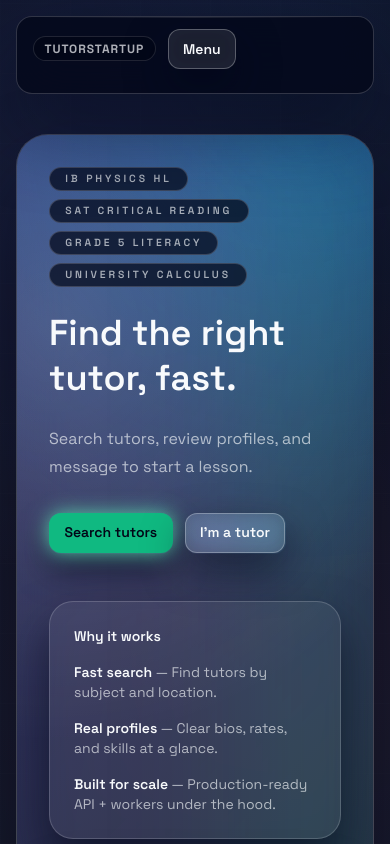
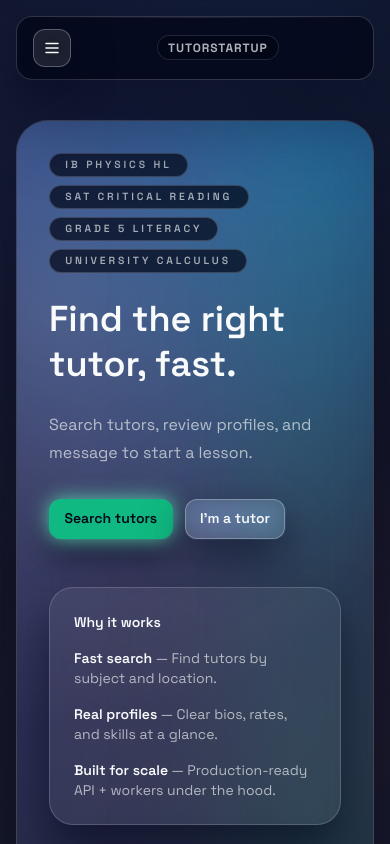
Before and after one commit to tise-genene/tutorstartup, a Next.js app in the folder apps/web/: page / in a window 390 px wide. Shown: the top 844 px of the page. Built offline with nearby package versions, Linux system fonts and the light colour scheme; no server answers; a web font is replaced by a local one.

Commit message:
chore(web): refine mobile drawer

```diff
--- a/apps/web/src/app/_components/AppHeader.tsx
+++ b/apps/web/src/app/_components/AppHeader.tsx
@@ -69,11 +69,53 @@ function GlobeIcon() {
   );
 }
 
+function MenuIcon() {
+  return (
+    <svg
+      aria-hidden="true"
+      viewBox="0 0 24 24"
+      width="18"
+      height="18"
+      fill="none"
+      stroke="currentColor"
+      strokeWidth="2"
+      strokeLinecap="round"
+      strokeLinejoin="round"
+    >
+      <path d="M4 6h16" />
+      <path d="M4 12h16" />
+      <path d="M4 18h16" />
+    </svg>
+  );
+}
+
+function CloseIcon() {
+  return (
+    <svg
+      aria-hidden="true"
+      viewBox="0 0 24 24"
+      width="18"
+      height="18"
+      fill="none"
+      stroke="currentColor"
+      strokeWidth="2"
+      strokeLinecap="round"
+      strokeLinejoin="round"
+    >
+      <path d="M18 6 6 18" />
+      <path d="m6 6 12 12" />
+    </svg>
+  );
+}
+
 export function AppHeader() {
   const { auth, logout } = useAuth();
   const { locale, setLocale, t } = useI18n();
   const { theme, toggleTheme } = useTheme();
   const [mobileOpen, setMobileOpen] = useState(false);
+
+  const toggleMobile = () => setMobileOpen((prev) => !prev);
+  const closeMobile = () => setMobileOpen(false);
 
   return (
     <header className="sticky top-0 z-50 px-4 pt-4 md:px-8">
@@ -86,7 +128,7 @@ export function AppHeader() {
       </a>
       <div className="mx-auto max-w-6xl">
         <div
-          className="relative overflow-hidden rounded-2xl border px-4 py-3 backdrop-blur-xl md:px-6"
+          className="relative overflow-visible rounded-2xl border px-4 py-3 backdrop-blur-xl md:px-6"
           style={{
             borderColor: "var(--divider)",
             background:
@@ -98,26 +140,31 @@ export function AppHeader() {
             className="pointer-events-none absolute inset-x-6 top-0 h-px bg-gradient-to-r from-transparent via-white/30 to-transparent"
             style={{ opacity: theme === "light" ? 0.18 : 0.35 }}
           />
-          <div className="relative flex flex-wrap items-center gap-3 md:flex-nowrap md:justify-between">
-            <Link href="/" className="flex shrink-0 items-center gap-3">
-              <span className="pill font-extrabold">Tutorstartup</span>
-            </Link>
+          <div className="relative flex w-full flex-wrap items-center gap-3 md:flex-nowrap md:justify-between">
+            <div className="flex w-full items-center justify-between gap-2 md:w-auto md:gap-3">
+              <button
+                type="button"
+                className="ui-btn ui-icon-btn md:hidden"
+                onClick={toggleMobile}
+                aria-label={mobileOpen ? "Close navigation" : "Open navigation"}
+                aria-expanded={mobileOpen}
+              >
+                <span className="text-base" aria-hidden>
+                  {mobileOpen ? <CloseIcon /> : <MenuIcon />}
+                </span>
+              </button>
 
-            <button
-              type="button"
-              className="ui-btn md:hidden"
-              onClick={() => setMobileOpen((prev) => !prev)}
-              aria-label="Toggle navigation"
-              aria-expanded={mobileOpen}
-            >
-              <span className="text-sm font-semibold">
-                {mobileOpen ? "Close" : "Menu"}
-              </span>
-            </button>
+              <Link
+                href="/"
+                className="flex flex-1 items-center justify-center gap-3 md:flex-auto md:justify-start"
+              >
+                <span className="pill font-extrabold">Tutorstartup</span>
+              </Link>
+            </div>
 
             <nav
-              className={`flex min-w-0 flex-col gap-2 overflow-hidden transition-all duration-300 md:flex-row md:flex-nowrap md:items-center md:gap-2 md:overflow-visible md:whitespace-nowrap md:rounded-none md:bg-transparent md:p-0 md:opacity-100 md:shadow-none md:transition-none md:justify-end ${mobileOpen ? "mt-4 max-h-[480px] opacity-100" : "max-h-0 opacity-0 pointer-events-none md:max-h-none md:pointer-events-auto"}`}
-              aria-label="Primary"
+              className="hidden min-w-0 flex-1 items-center justify-end gap-2 md:flex"
+              aria-label="Primary navigation"
             >
               <Link href="/tutors/search" className="ui-btn">
                 {t("nav.search")}
@@ -179,6 +226,113 @@ export function AppHeader() {
                 </span>
               </button>
             </nav>
+
+            {mobileOpen && (
+              <div className="md:hidden">
+                <div
+                  className="fixed inset-0 z-40 bg-black/45 backdrop-blur-sm"
+                  aria-hidden
+                  onClick={closeMobile}
+                />
+                <div
+                  className="fixed left-4 top-24 z-50 w-[88vw] max-w-xs rounded-[32px] border p-5 shadow-[0_25px_80px_rgba(0,0,0,0.45)]"
+                  style={{
+                    borderColor: "var(--divider)",
+                    background:
+                      "linear-gradient(165deg, color-mix(in srgb, var(--panel-surface) 90%, transparent), color-mix(in srgb, var(--background) 70%, transparent))",
+                  }}
+                >
+                  <div className="flex flex-col gap-2">
+                    <Link
+                      href="/tutors/search"
+                      className="ui-btn ui-btn-block"
+                      onClick={closeMobile}
+                    >
+                      {t("nav.search")}
+                    </Link>
+                    <Link
+                      href="/tutor/profile"
+                      className="ui-btn ui-btn-block"
+                      onClick={closeMobile}
+                    >
+                      {t("nav.profile")}
+                    </Link>
+                    {auth?.user.role === "TUTOR" && (
+                      <Link
+                        href="/tutor/requests"
+                        className="ui-btn ui-btn-block"
+                        onClick={closeMobile}
+                      >
+                        {t("nav.requests")}
+                      </Link>
+                    )}
+
+                    {!auth ? (
+                      <>
+                        <Link
+                          href="/auth/login"
+                          className="ui-btn ui-btn-block"
+                          onClick={closeMobile}
+                        >
+                          {t("nav.login")}
+                        </Link>
+                        <Link
+                          href="/auth/register"
+                          className="ui-btn ui-btn-primary ui-btn-block"
+                          onClick={closeMobile}
+                        >
+                          {t("nav.register")}
+                        </Link>
+                      </>
+                    ) : (
+                      <button
+                        type="button"
+                        onClick={() => {
+                          closeMobile();
+                          logout();
+                        }}
+                        className="ui-btn ui-btn-block"
+                      >
+                        {t("nav.logout")}
+                      </button>
+                    )}
+
+                    <div className="mt-3 flex flex-col gap-2">
+                      <button
+                        type="button"
+                        onClick={() => {
+                          toggleTheme();
+                          closeMobile();
+                        }}
+                        className="ui-btn ui-btn-block"
+                      >
+                        <span className="inline-flex items-center gap-2">
+                          {theme === "dark" ? <MoonIcon /> : <SunIcon />}
+                          <span className="text-sm font-semibold">
+                            {theme === "dark" ? "Dark" : "Light"} mode
+                          </span>
+                        </span>
+                      </button>
+                      <button
+                        type="button"
+                        onClick={() => {
+                          setLocale(locale === "en" ? "am" : "en");
+                          closeMobile();
+                        }}
+                        className="ui-btn ui-btn-block"
+                      >
+                        <span className="inline-flex items-center gap-2">
+                          <GlobeIcon />
+                          <span className="text-sm font-semibold">
+                            {locale === "en" ? "AMH" : "ENG"}
+                          </span>
+                        </span>
+                      </button>
+                    </div>
+                  </div>
+                </div>
+              </div>
+            )}
           </div>
         </div>
       </div>
```
